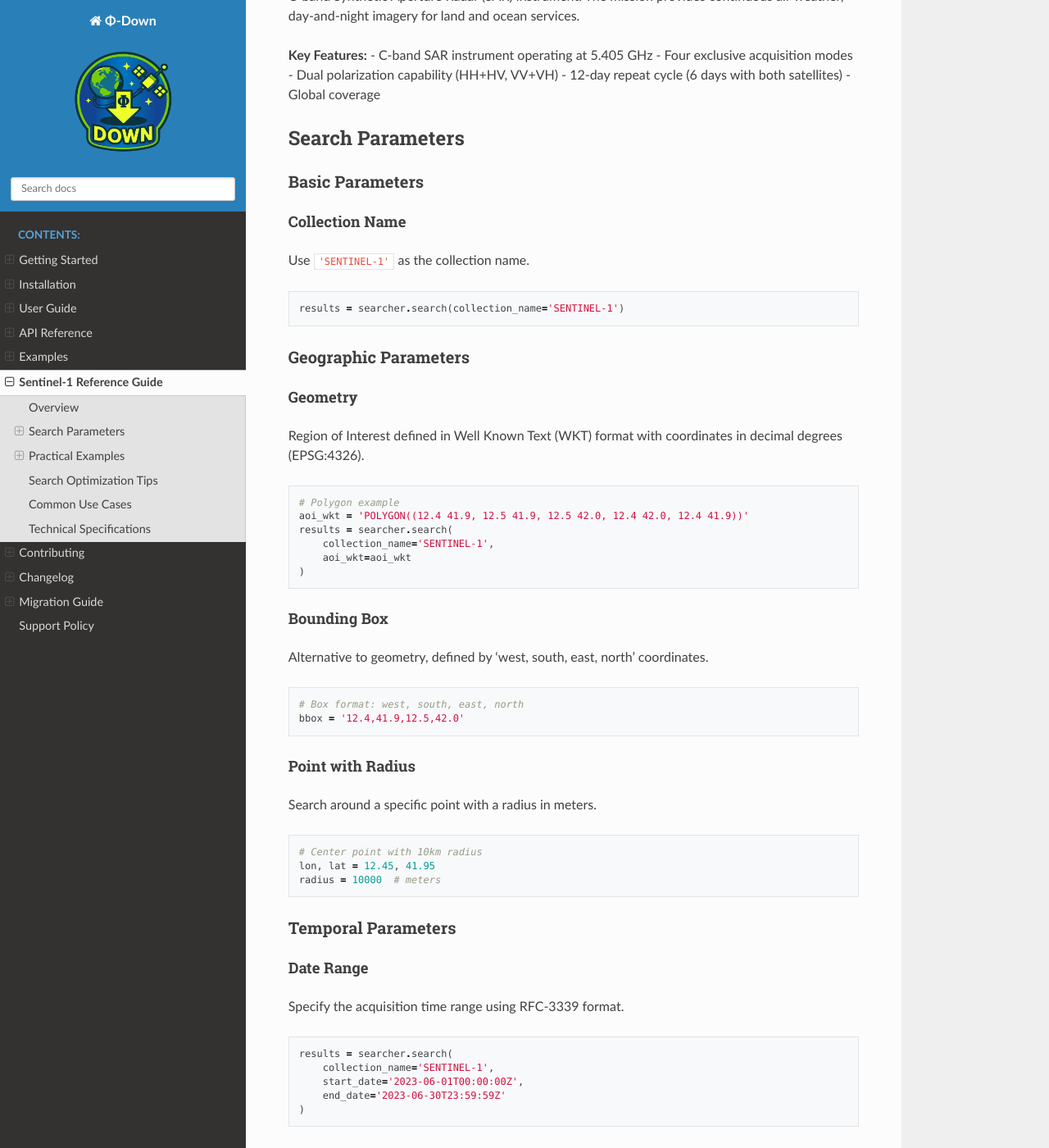
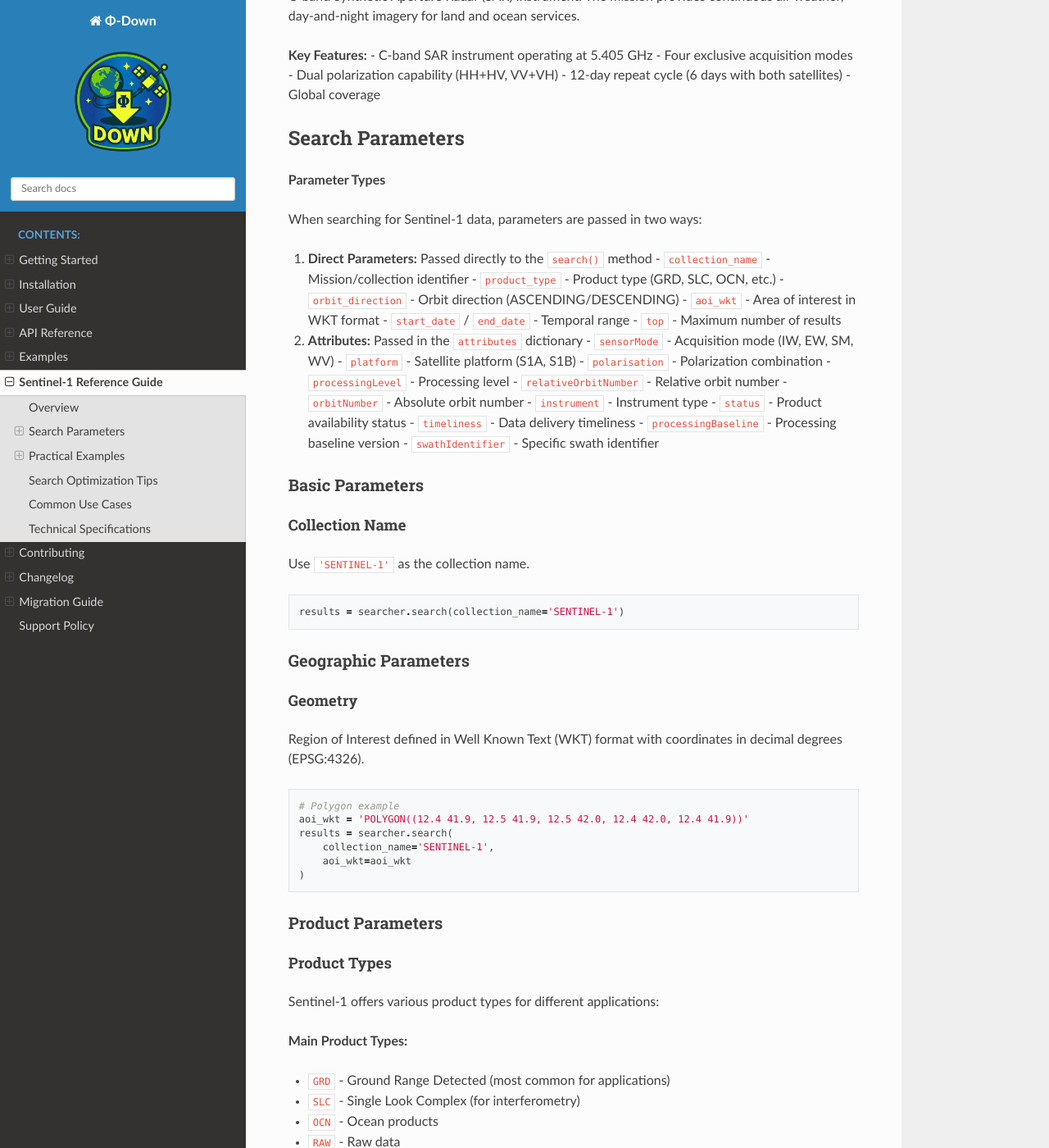
Before and after one commit to ESA-PhiLab/phidown, a Sphinx documentation site: the page built from docs/source/sentinel1_reference.rst, in a window 1280 px wide and 1400 px high, scrolled down 328 px. Shown: the whole window at 82% size. Built offline with Sphinx 7.4.7 and the Read the Docs theme 3.1.0, drawn with Linux system fonts in a browser that asks for light colours; pages that are not in the unit, such as notebooks, are missing from menus; some of the changed text lies outside the part shown.

Commit message:
Enhance Sentinel-1 reference guide: add detailed parameter types and update examples for attribute-based searches

```diff
--- a/docs/source/sentinel1_reference.rst
+++ b/docs/source/sentinel1_reference.rst
@@ -17,6 +17,31 @@ Sentinel-1 is a constellation of two polar-orbiting satellites (Sentinel-1A and
 
 Search Parameters
 -----------------
+
+**Parameter Types**
+
+When searching for Sentinel-1 data, parameters are passed in two ways:
+
+1. **Direct Parameters:** Passed directly to the ``search()`` method
+   - ``collection_name`` - Mission/collection identifier
+   - ``product_type`` - Product type (GRD, SLC, OCN, etc.)
+   - ``orbit_direction`` - Orbit direction (ASCENDING/DESCENDING)
+   - ``aoi_wkt`` - Area of interest in WKT format
+   - ``start_date`` / ``end_date`` - Temporal range
+   - ``top`` - Maximum number of results
+
+2. **Attributes:** Passed in the ``attributes`` dictionary
+   - ``sensorMode`` - Acquisition mode (IW, EW, SM, WV)
+   - ``platform`` - Satellite platform (S1A, S1B)
+   - ``polarisation`` - Polarization combination
+   - ``processingLevel`` - Processing level
+   - ``relativeOrbitNumber`` - Relative orbit number
+   - ``orbitNumber`` - Absolute orbit number
+   - ``instrument`` - Instrument type
+   - ``status`` - Product availability status
+   - ``timeliness`` - Data delivery timeliness
+   - ``processingBaseline`` - Processing baseline version
+   - ``swathIdentifier`` - Specific swath identifier
 
 Basic Parameters
 ^^^^^^^^^^^^^^^^
@@ -45,39 +70,6 @@ Region of Interest defined in Well Known Text (WKT) format with coordinates in d
        aoi_wkt=aoi_wkt
    )
 
-Bounding Box
-""""""""""""
-Alternative to geometry, defined by 'west, south, east, north' coordinates.
-
-.. code-block:: python
-
-   # Box format: west, south, east, north
-   bbox = '12.4,41.9,12.5,42.0'
-
-Point with Radius
-"""""""""""""""""
-Search around a specific point with a radius in meters.
-
-.. code-block:: python
-
-   # Center point with 10km radius
-   lon, lat = 12.45, 41.95
-   radius = 10000  # meters
-
-Temporal Parameters
-^^^^^^^^^^^^^^^^^^^
-
-Date Range
-""""""""""
-Specify the acquisition time range using RFC-3339 format.
-
-.. code-block:: python
-
-   results = searcher.search(
-       collection_name='SENTINEL-1',
-       start_date='2023-06-01T00:00:00Z',
-       end_date='2023-06-30T23:59:59Z'
-   )
 
 Product Parameters
 ^^^^^^^^^^^^^^^^^^
@@ -153,9 +145,10 @@ Available processing levels:
 
 .. code-block:: python
 
+   # Search for LEVEL1 products
    results = searcher.search(
        collection_name='SENTINEL-1',
-       processing_level='LEVEL1'
+       attributes={'processingLevel': 'LEVEL1'}
    )
 
 Platform
@@ -170,12 +163,37 @@ Sentinel-1 constellation satellites:
    # Search for Sentinel-1A data only
    results = searcher.search(
        collection_name='SENTINEL-1',
-       platform='S1A'
+       attributes={'platform': 'S1A'}
+   )
+
+Swath Identifier
+""""""""""""""""
+Filter by specific swath. This is an attribute-based search.
+
+* Stripmap (SM): ``S1`` to ``S6``
+* Interferometric Wide (IW): ``IW1``, ``IW2``, ``IW3``
+* Extra Wide (EW): ``EW1`` to ``EW5``
+* Wave (WV): ``WV1``, ``WV2``
+
+.. code-block:: python
+
+   # Search for data from Stripmap swath S1
+   results = searcher.search(
+       collection_name='SENTINEL-1',
+       attributes={'swathIdentifier': 'S1'}
    )
 
 Instrument
 """"""""""
 * ``SAR`` - Synthetic Aperture Radar
+
+.. code-block:: python
+
+   # Search for SAR instrument data
+   results = searcher.search(
+       collection_name='SENTINEL-1',
+       attributes={'instrument': 'SAR'}
+   )
 
 Sensor Mode
 """""""""""
@@ -191,7 +209,7 @@ Sentinel-1 acquisition modes:
    # Search for Interferometric Wide swath data
    results = searcher.search(
        collection_name='SENTINEL-1',
-       sensor_mode='IW'
+       attributes={'sensorMode': 'IW'}
    )
 
 **Mode Characteristics:**
@@ -225,7 +243,7 @@ Absolute orbit number (integer value or range).
    # Single orbit
    results = searcher.search(
        collection_name='SENTINEL-1',
-       orbit_number=12345
+       attributes={'orbitNumber': 12345}
    )
 
 Relative Orbit Number
@@ -315,6 +333,10 @@ Product availability status:
    # Search for immediately available products
    results = searcher.search(
        collection_name='SENTINEL-1',
+       attributes={'status': 'ONLINE'}
+   )
+   results = searcher.search(
+       collection_name='SENTINEL-1',
        status='ONLINE'
    )
 
@@ -334,11 +356,11 @@ Example 1: Basic IW GRD Search
    results = searcher.search(
        collection_name='SENTINEL-1',
        product_type='GRD',
-       sensor_mode='IW',
        aoi_wkt='POLYGON((12.4 41.9, 12.5 41.9, 12.5 42.0, 12.4 42.0, 12.4 41.9))',
        start_date='2023-06-01',
        end_date='2023-06-30',
-       orbit_direction='DESCENDING'
+       orbit_direction='DESCENDING',
+       attributes={'sensorMode': 'IW'}
    )
 
    print(f"Found {len(results)} IW GRD products")
@@ -356,12 +378,12 @@ Example 2: Interferometric SLC Search
    results = searcher.search(
        collection_name='SENTINEL-1',
        product_type='SLC',
-       sensor_mode='IW',
        aoi_wkt='POLYGON((12.4 41.9, 12.5 41.9, 12.5 42.0, 12.4 42.0, 12.4 41.9))',
        start_date='2023-06-01',
        end_date='2023-06-30',
        orbit_direction='DESCENDING',
        attributes={
+           'sensorMode': 'IW',
            'polarisation': 'VV%26VH',
            'relativeOrbitNumber': 87
        }
@@ -390,10 +412,10 @@ Example 3: Ocean Applications
    wave_results = searcher.search(
        collection_name='SENTINEL-1',
        product_type='GRD',
-       sensor_mode='WV',
        aoi_wkt='POLYGON((0 35, 10 35, 10 45, 0 45, 0 35))',
        start_date='2023-06-01',
-       end_date='2023-06-30'
+       end_date='2023-06-30',
+       attributes={'sensorMode': 'WV'}
    )
 
    print(f"Found {len(ocean_results)} ocean products and {len(wave_results)} wave mode products")
@@ -412,12 +434,12 @@ Example 4: Time Series Analysis
    results = searcher.search(
        collection_name='SENTINEL-1',
        product_type='GRD',
-       sensor_mode='IW',
        aoi_wkt='POLYGON((12.4 41.9, 12.5 41.9, 12.5 42.0, 12.4 42.0, 12.4 41.9))',
        start_date='2023-01-01',
        end_date='2023-12-31',
        orbit_direction='DESCENDING',
        attributes={
+           'sensorMode': 'IW',
            'relativeOrbitNumber': 87,
            'polarisation': 'VV%26VH'
        }
@@ -442,19 +464,19 @@ Example 5: Multi-Platform Search
    s1a_results = searcher.search(
        collection_name='SENTINEL-1',
        product_type='GRD',
-       platform='S1A',
        aoi_wkt='POLYGON((12.4 41.9, 12.5 41.9, 12.5 42.0, 12.4 42.0, 12.4 41.9))',
        start_date='2023-06-01',
-       end_date='2023-06-30'
+       end_date='2023-06-30',
+       attributes={'platform': 'S1A'}
    )
 
    s1b_results = searcher.search(
        collection_name='SENTINEL-1',
        product_type='GRD',
-       platform='S1B',
        aoi_wkt='POLYGON((12.4 41.9, 12.5 41.9, 12.5 42.0, 12.4 42.0, 12.4 41.9))',
        start_date='2023-06-01',
-       end_date='2023-06-30'
+       end_date='2023-06-30',
+       attributes={'platform': 'S1B'}
    )
 
    print(f"Sentinel-1A: {len(s1a_results)} products")
@@ -472,11 +494,11 @@ Search Optimization Tips
 4. **Consider Processing Baseline:** Newer baselines generally provide better quality but may not be available for historical data.
 
 5. **Use Sensor Mode Appropriately:**
-   - IW for most land applications
-   - EW for wide-area monitoring
-   - WV for ocean wave analysis
+   - IW for most land applications (use ``attributes={'sensorMode': 'IW'}``)
+   - EW for wide-area monitoring (use ``attributes={'sensorMode': 'EW'}``)
+   - WV for ocean wave analysis (use ``attributes={'sensorMode': 'WV'}``)
 
-6. **Check Product Status:** Use ``status='ONLINE'`` for immediate download needs.
+6. **Check Product Status:** Use ``attributes={'status': 'ONLINE'}`` for immediate download needs.
 
 Common Use Cases
 ----------------
```
